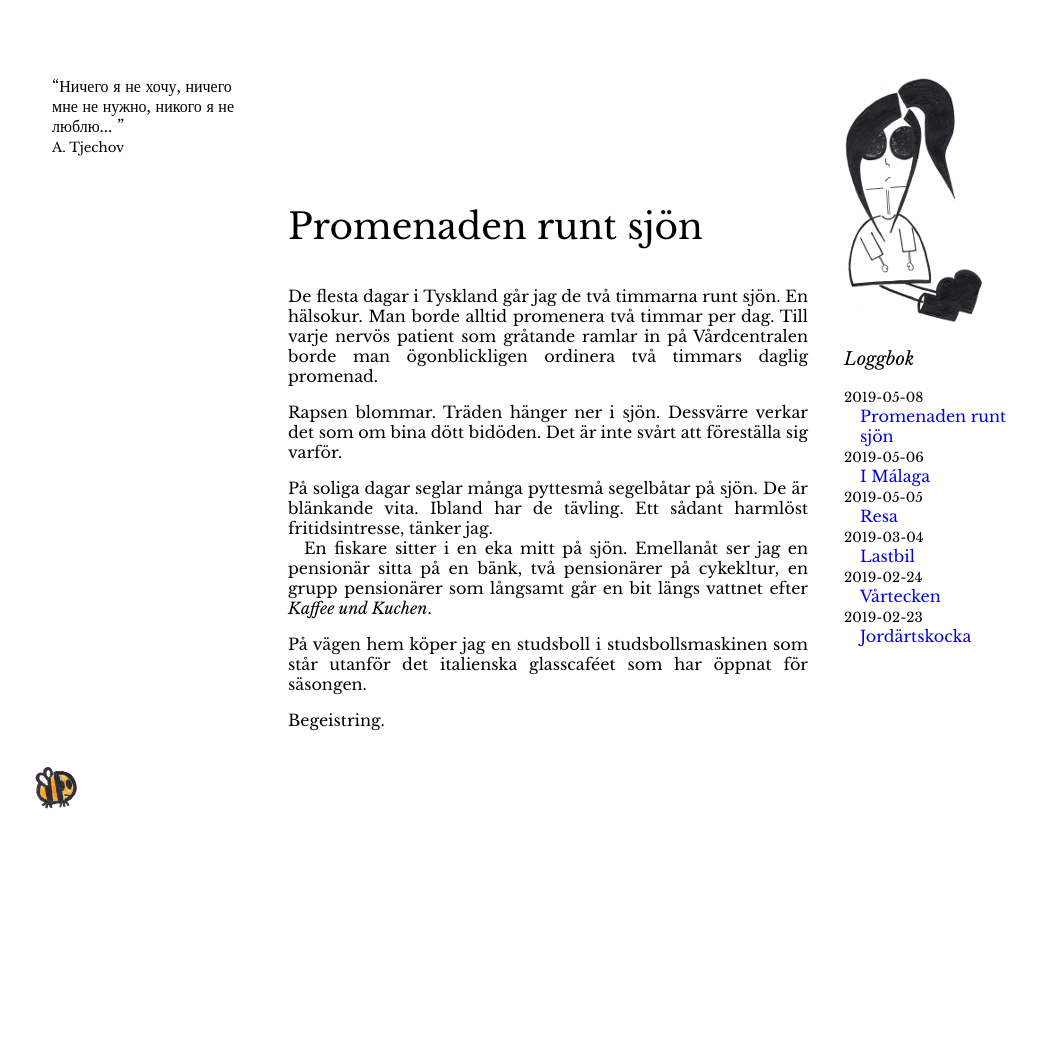
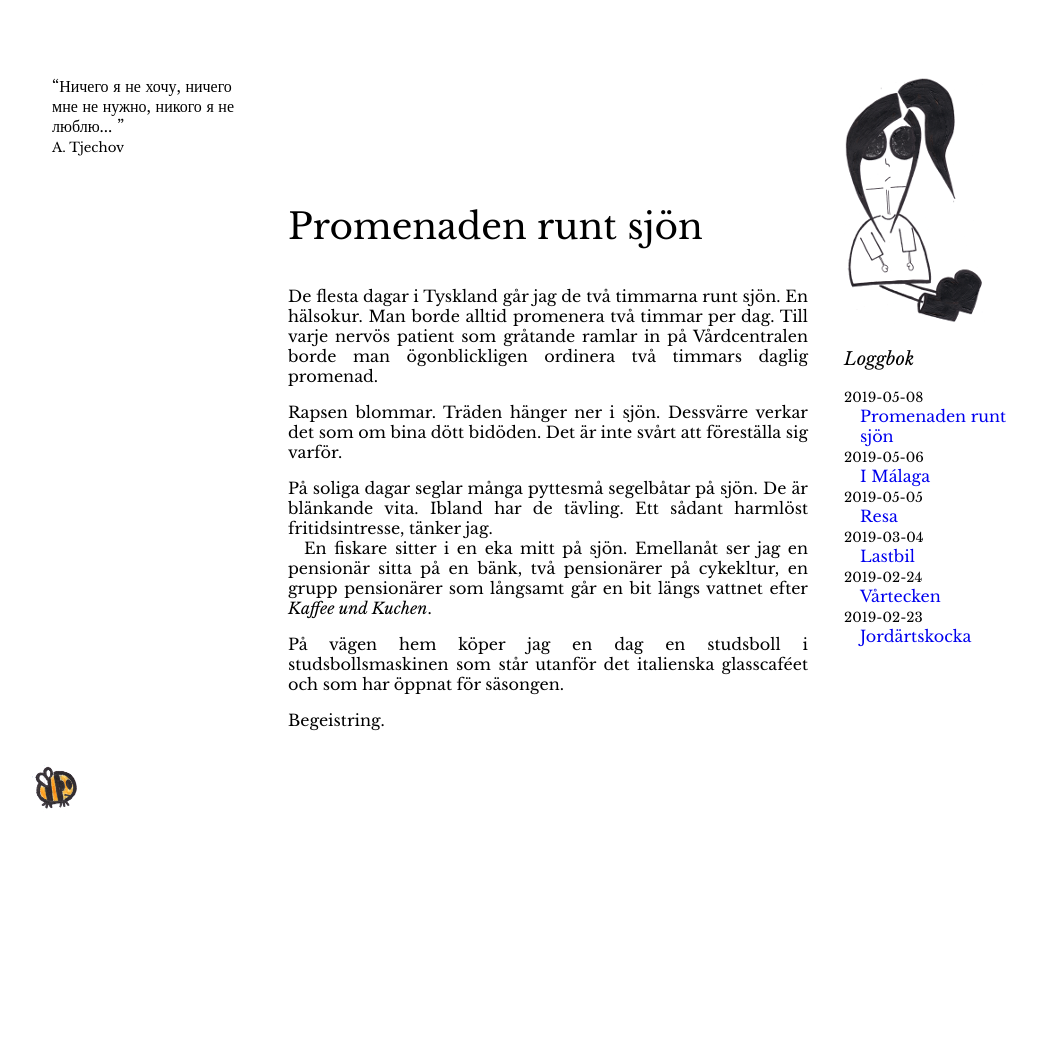
Before and after one commit to amandasandberg/amandasandberg.github.io, a Jekyll site: the page built from _posts/2019-05-08-Promenaden-runt-sjön.md, in a window 1280 px wide. Shown: the whole page, without its empty margins (92-1129 px from the left). Built offline with Jekyll 4.4.1, drawn with Linux system fonts in a browser that asks for light colours.

Commit message:
Update 2019-05-08-Promenaden-runt-sjön.md

```diff
--- a/_posts/2019-05-08-Promenaden-runt-sjön.md
+++ b/_posts/2019-05-08-Promenaden-runt-sjön.md
@@ -12,6 +12,6 @@ Rapsen blommar. Träden hänger ner i sjön. Dessvärre verkar det som om bina d
 På soliga dagar seglar många pyttesmå segelbåtar på sjön. De är blänkande vita. Ibland har de tävling. Ett sådant harmlöst fritidsintresse, tänker jag.
 <span>En fiskare sitter i en eka mitt på sjön. Emellanåt ser jag en pensionär sitta på en bänk, två pensionärer på cykekltur, en grupp pensionärer som långsamt går en bit längs vattnet efter _Kaffee und Kuchen_.</span>
 
-På vägen hem köper jag en studsboll i studsbollsmaskinen som står utanför det italienska glasscaféet som har öppnat för säsongen.
+På vägen hem köper jag en dag en studsboll i studsbollsmaskinen som står utanför det italienska glasscaféet och som har öppnat för säsongen.
 
 Begeistring.
```
